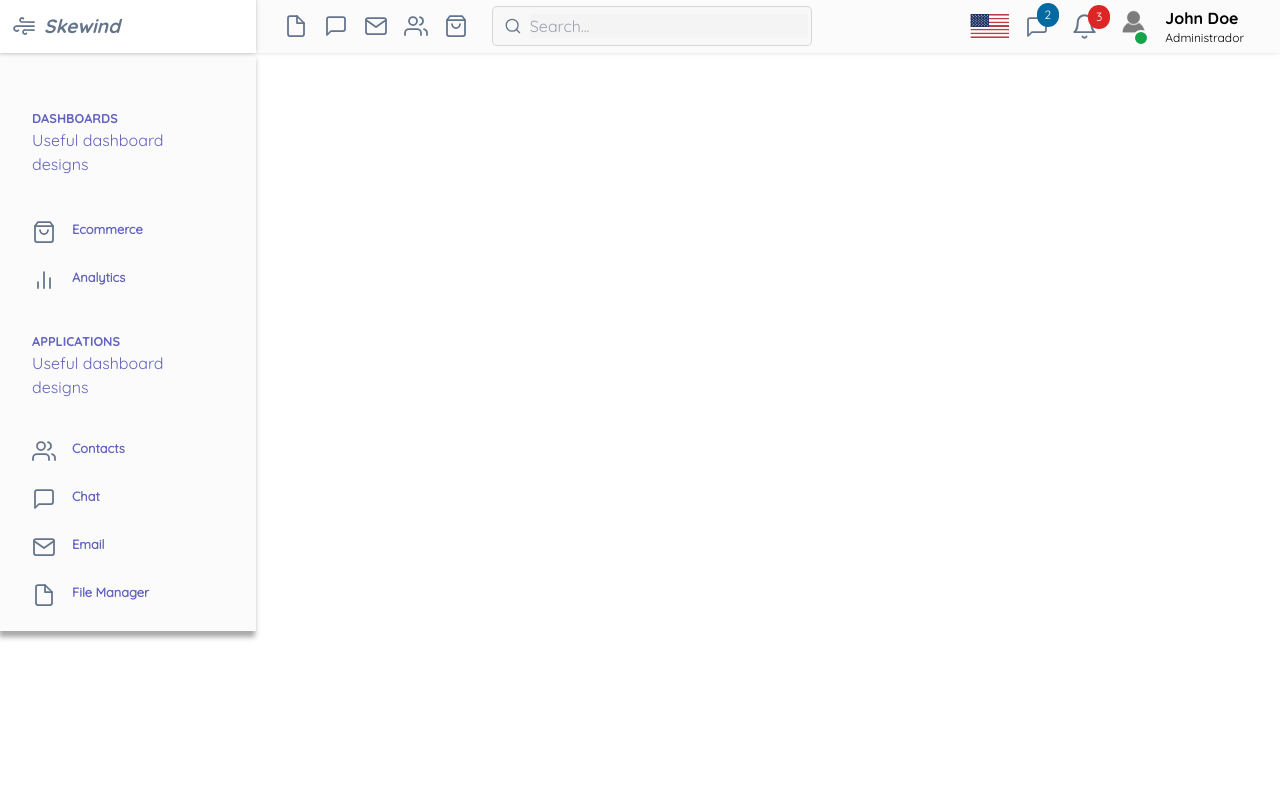
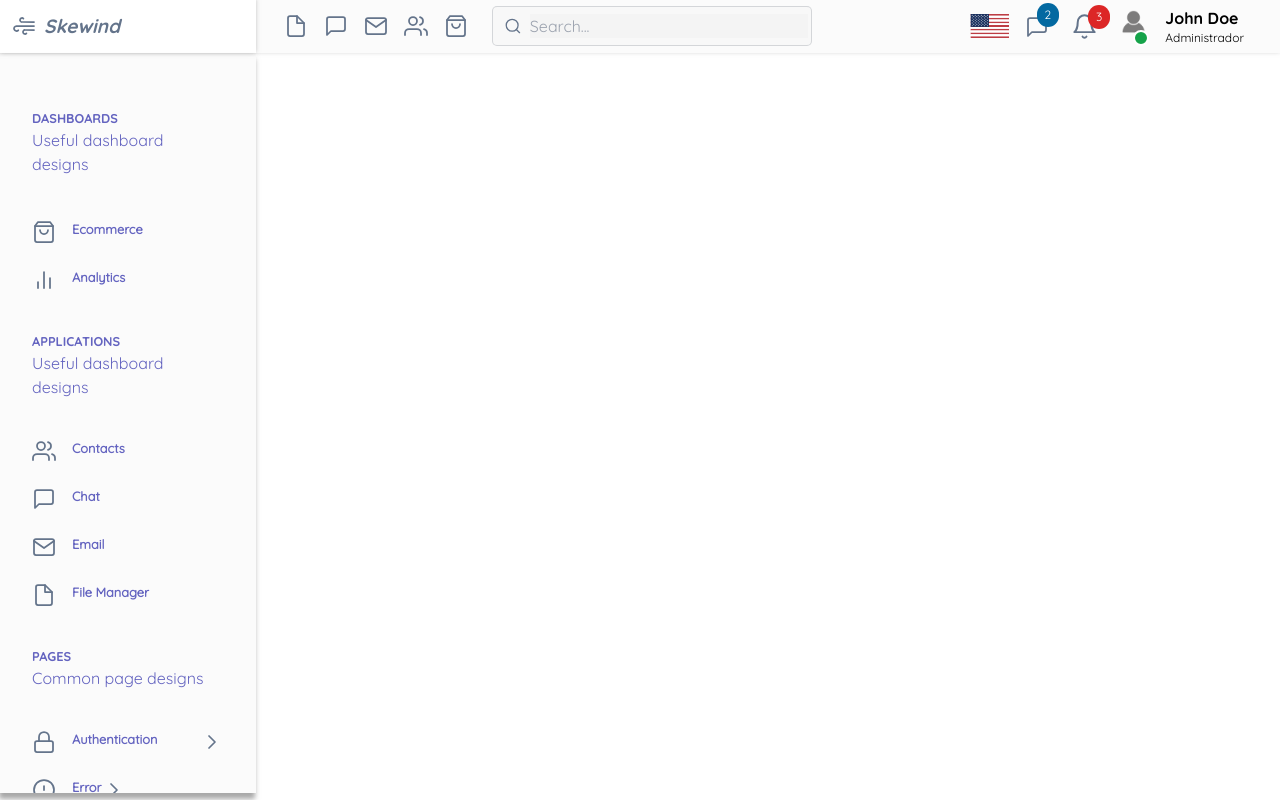
Before and after one commit to Nyir0/dashboard-lucas, a React (Create React App) app: page / in a window 1280 px wide. Built offline with nearby package versions, Linux system fonts and the light colour scheme.

Commit message:
modifica menu, menu concluido

```diff
--- a/src/components/Menu.js
+++ b/src/components/Menu.js
@@ -7,7 +7,7 @@ function Menu(){
                     Skewind
                 </strong>
             </div>
-            <div class="absolute menu w-[20vw] px-8">
+            <div class="absolute menu w-[20vw] px-8 overflow-y-scroll h-[92.5vh]">
                 <div class="flex flex-col pt-14 pb-5 text-[var(--color-text1)]">
                     <strong class="font-extrabold text-s">DASHBOARDS</strong>
                     <span>Useful dashboard designs</span>
@@ -52,6 +52,86 @@ function Menu(){
                         File Manager
                     </span>
                 </div>
+                <div class="flex flex-col my-10 text-[var(--color-text1)]">
+                    <strong class="font-extrabold text-s">PAGES</strong>
+                    <span>Common page designs</span>
+                </div>
+                <div class="flex my-6 justify-between">
+                    <div class="flex w-4/5">
+                        <svg xmlns="http://www.w3.org/2000/svg" width="24" height="24" viewBox="0 0 24 24" fill="none" stroke="currentColor" stroke-width="1.75" stroke-linecap="round" stroke-linejoin="round" class="icon icon--feather mr-4"><rect x="3" y="11" width="18" height="11" rx="2" ry="2"></rect><path d="M7 11V7a5 5 0 0 1 10 0v4"></path></svg>
+                        <span class="text-[var(--color-text1)] font-extrabold text-s">
+                            Authentication
+                        </span>
+                    </div>
+                    <svg xmlns="http://www.w3.org/2000/svg" width="24" height="24" viewBox="0 0 24 24" fill="none" stroke="currentColor" stroke-width="1.75" stroke-linecap="round" stroke-linejoin="round" class="navigation__item__chevron icon icon--feather"><polyline points="9 18 15 12 9 6"></polyline></svg>
+                </div>
+                <div class="flex my-6 justify-start">
+                    <div class="flex">
+                        <svg xmlns="http://www.w3.org/2000/svg" width="24" height="24" viewBox="0 0 24 24" fill="none" stroke="currentColor" stroke-width="1.75" stroke-linecap="round" stroke-linejoin="round" class="icon icon--feather mr-4"><circle cx="12" cy="12" r="10"></circle><line x1="12" y1="8" x2="12" y2="12"></line><line x1="12" y1="16" x2="12.01" y2="16"></line></svg>
+                        <span class="text-[var(--color-text1)] font-extrabold text-s">
+                            Error
+                        </span>
+                    </div>
+                    <svg xmlns="http://www.w3.org/2000/svg" width="24" height="24" viewBox="0 0 24 24" fill="none" stroke="currentColor" stroke-width="1.75" stroke-linecap="round" stroke-linejoin="round" class="navigation__item__chevron icon icon--feather"><polyline points="9 18 15 12 9 6"></polyline></svg>
+                </div>
+                <div class="flex my-6">
+                    <svg xmlns="http://www.w3.org/2000/svg" width="24" height="24" viewBox="0 0 24 24" fill="none" stroke="currentColor" stroke-width="1.75" stroke-linecap="round" stroke-linejoin="round" class="icon icon--feather mr-4"><path d="M10.29 3.86L1.82 18a2 2 0 0 0 1.71 3h16.94a2 2 0 0 0 1.71-3L13.71 3.86a2 2 0 0 0-3.42 0z"></path><line x1="12" y1="9" x2="12" y2="13"></line><line x1="12" y1="17" x2="12.01" y2="17"></line></svg>
+                    <span class="text-[var(--color-text1)] font-extrabold text-s">
+                        Coming Soon
+                    </span>
+                </div>
+                <div class="flex flex-col my-10 text-[var(--color-text1)]">
+                    <strong class="font-extrabold text-s">USER INTERFACE</strong>
+                    <span>Building blocks of the UI & UX</span>
+                </div>
+                <div class="flex my-6">
+                    <svg xmlns="http://www.w3.org/2000/svg" width="24" height="24" viewBox="0 0 24 24" fill="none" stroke="currentColor" stroke-width="1.75" stroke-linecap="round" stroke-linejoin="round" class="icon icon--feather mr-4"><polyline points="4 7 4 4 20 4 20 7"></polyline><line x1="9" y1="20" x2="15" y2="20"></line><line x1="12" y1="4" x2="12" y2="20"></line></svg>
+                    <span class="text-[var(--color-text1)] font-extrabold text-s">
+                        Typography
+                    </span>
+                </div>
+                <div class="flex my-6">
+                    <svg xmlns="http://www.w3.org/2000/svg" width="24" height="24" viewBox="0 0 24 24" fill="none" stroke="currentColor" stroke-width="1.75" stroke-linecap="round" stroke-linejoin="round" class="icon icon--feather mr-4"><path d="M20.24 12.24a6 6 0 0 0-8.49-8.49L5 10.5V19h8.5z"></path><line x1="16" y1="8" x2="2" y2="22"></line><line x1="17.5" y1="15" x2="9" y2="15"></line></svg>
+                    <span class="text-[var(--color-text1)] font-extrabold text-s">
+                        Icons
+                    </span>
+                </div>
+                <div class="flex my-6">
+                    <svg xmlns="http://www.w3.org/2000/svg" width="24" height="24" viewBox="0 0 24 24" fill="none" stroke="currentColor" stroke-width="1.75" stroke-linecap="round" stroke-linejoin="round" class="icon icon--feather mr-4"><rect x="3" y="3" width="18" height="18" rx="2" ry="2"></rect><line x1="3" y1="9" x2="21" y2="9"></line><line x1="9" y1="21" x2="9" y2="9"></line></svg>
+                    <span class="text-[var(--color-text1)] font-extrabold text-s">
+                        Page Layouts
+                    </span>
+                </div>
+                <div class="flex my-6">
+                    <svg xmlns="http://www.w3.org/2000/svg" width="24" height="24" viewBox="0 0 24 24" fill="none" stroke="currentColor" stroke-width="1.75" stroke-linecap="round" stroke-linejoin="round" class="icon icon--feather mr-4"><path d="M21 16V8a2 2 0 0 0-1-1.73l-7-4a2 2 0 0 0-2 0l-7 4A2 2 0 0 0 3 8v8a2 2 0 0 0 1 1.73l7 4a2 2 0 0 0 2 0l7-4A2 2 0 0 0 21 16z"></path><polyline points="3.27 6.96 12 12.01 20.73 6.96"></polyline><line x1="12" y1="22.08" x2="12" y2="12"></line></svg>
+                    <span class="text-[var(--color-text1)] font-extrabold text-s">
+                        Components
+                    </span>
+                </div>
+                <div class="flex my-6">
+                    <svg xmlns="http://www.w3.org/2000/svg" width="24" height="24" viewBox="0 0 24 24" fill="none" stroke="currentColor" stroke-width="1.75" stroke-linecap="round" stroke-linejoin="round" class="icon icon--feather mr-4"><path d="M5 17H4a2 2 0 0 1-2-2V5a2 2 0 0 1 2-2h16a2 2 0 0 1 2 2v10a2 2 0 0 1-2 2h-1"></path><polygon points="12 15 17 21 7 21 12 15"></polygon></svg>
+                    <span class="text-[var(--color-text1)] font-extrabold text-s">
+                        Forms
+                    </span>
+                </div>
+                <div class="flex my-6">
+                    <svg xmlns="http://www.w3.org/2000/svg" width="24" height="24" viewBox="0 0 24 24" fill="none" stroke="currentColor" stroke-width="1.75" stroke-linecap="round" stroke-linejoin="round" class="icon icon--feather mr-4"><polyline points="22 12 18 12 15 21 9 3 6 12 2 12"></polyline></svg>
+                    <span class="text-[var(--color-text1)] font-extrabold text-s">
+                        Level 0
+                    </span>
+                </div>
+                <div class="flex my-6">
+                    <svg xmlns="http://www.w3.org/2000/svg" width="24" height="24" viewBox="0 0 24 24" fill="none" stroke="currentColor" stroke-width="1.75" stroke-linecap="round" stroke-linejoin="round" class="icon icon--feather mr-4"><path d="M9 3H5a2 2 0 0 0-2 2v4m6-6h10a2 2 0 0 1 2 2v4M9 3v18m0 0h10a2 2 0 0 0 2-2V9M9 21H5a2 2 0 0 1-2-2V9m0 0h18"></path></svg>
+                    <span class="text-[var(--color-text1)] font-extrabold text-s">
+                        Table
+                    </span>
+                </div>
+                <div class="flex my-6">
+                    <svg xmlns="http://www.w3.org/2000/svg" width="24" height="24" viewBox="0 0 24 24" fill="none" stroke="currentColor" stroke-width="1.75" stroke-linecap="round" stroke-linejoin="round" class="icon icon--feather mr-4"><path d="M21.21 15.89A10 10 0 1 1 8 2.83"></path><path d="M22 12A10 10 0 0 0 12 2v10z"></path></svg>
+                    <span class="text-[var(--color-text1)] font-extrabold text-s">
+                        Charts
+                    </span>
+                </div>
             </div>
         </section>
     )
--- a/src/index.css
+++ b/src/index.css
@@ -116,3 +116,28 @@ input:focus-visible{
   background-color: rgba(200, 200, 200, 0.071);
   box-shadow: -1px 6px 5px rgba(128, 128, 128, 0.688);
 }
+
+.menu:hover{
+  overflow-y: scroll;
+}
+
+/* Estilizando o scrollbar */
+::-webkit-scrollbar {
+  width: 5px; /* Largura do scrollbar */
+}
+
+/* Estilizando o thumb (a "alça" do scrollbar) */
+::-webkit-scrollbar-thumb {
+  background-color: rgba(128, 128, 128, 0.445); /* Cor de fundo do thumb */
+  border-radius: 10px; /* Raio da borda do thumb */
+}
+
+/* Estilizando a trilha (o "fundo" do scrollbar) */
+::-webkit-scrollbar-track {
+  background-color: #f1f1f1; /* Cor de fundo da trilha */
+}
+
+/* Estilizando a trilha quando o thumb estiver sobre ela */
+::-webkit-scrollbar-track:hover {
+  background-color: transparent; /* Cor de fundo da trilha quando o thumb está sobre ela */
+}
```
